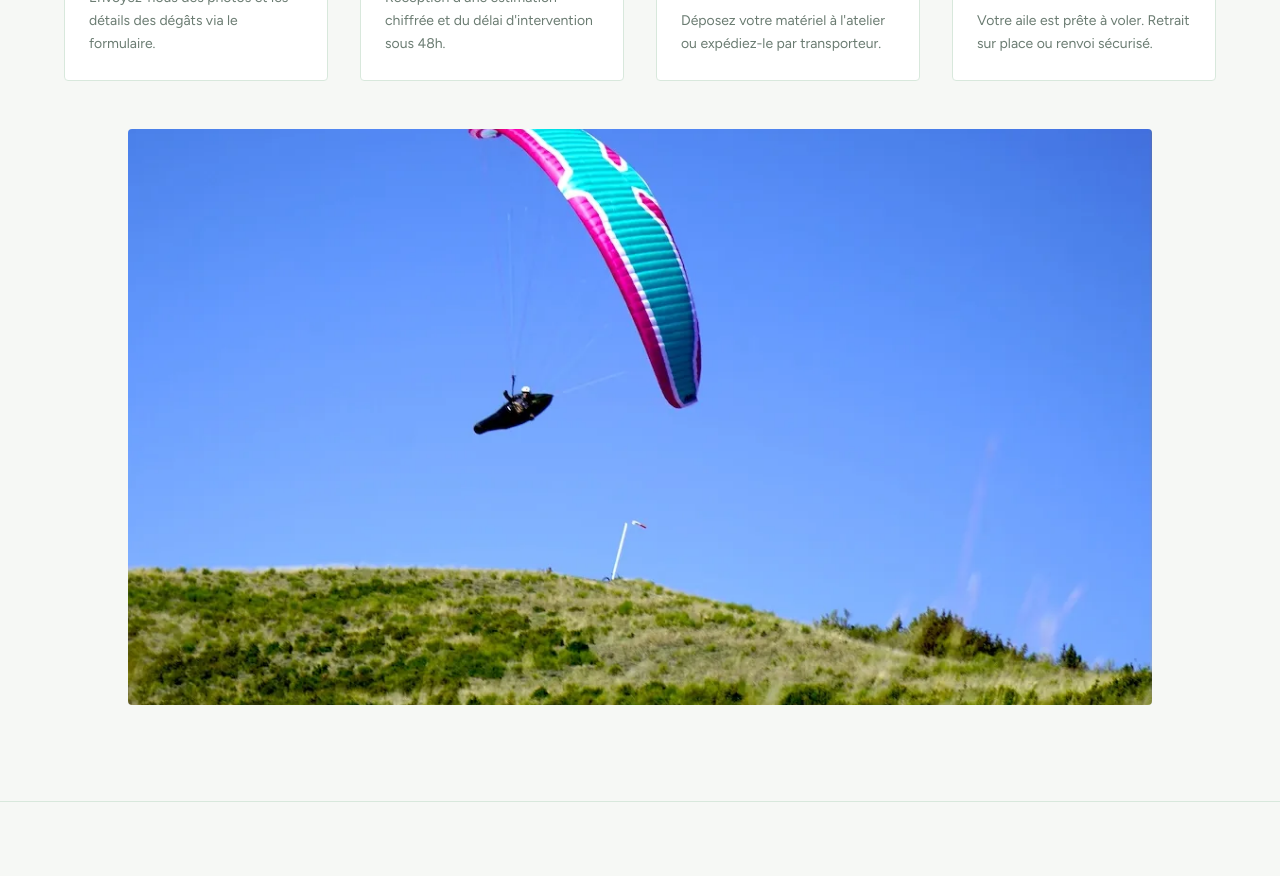
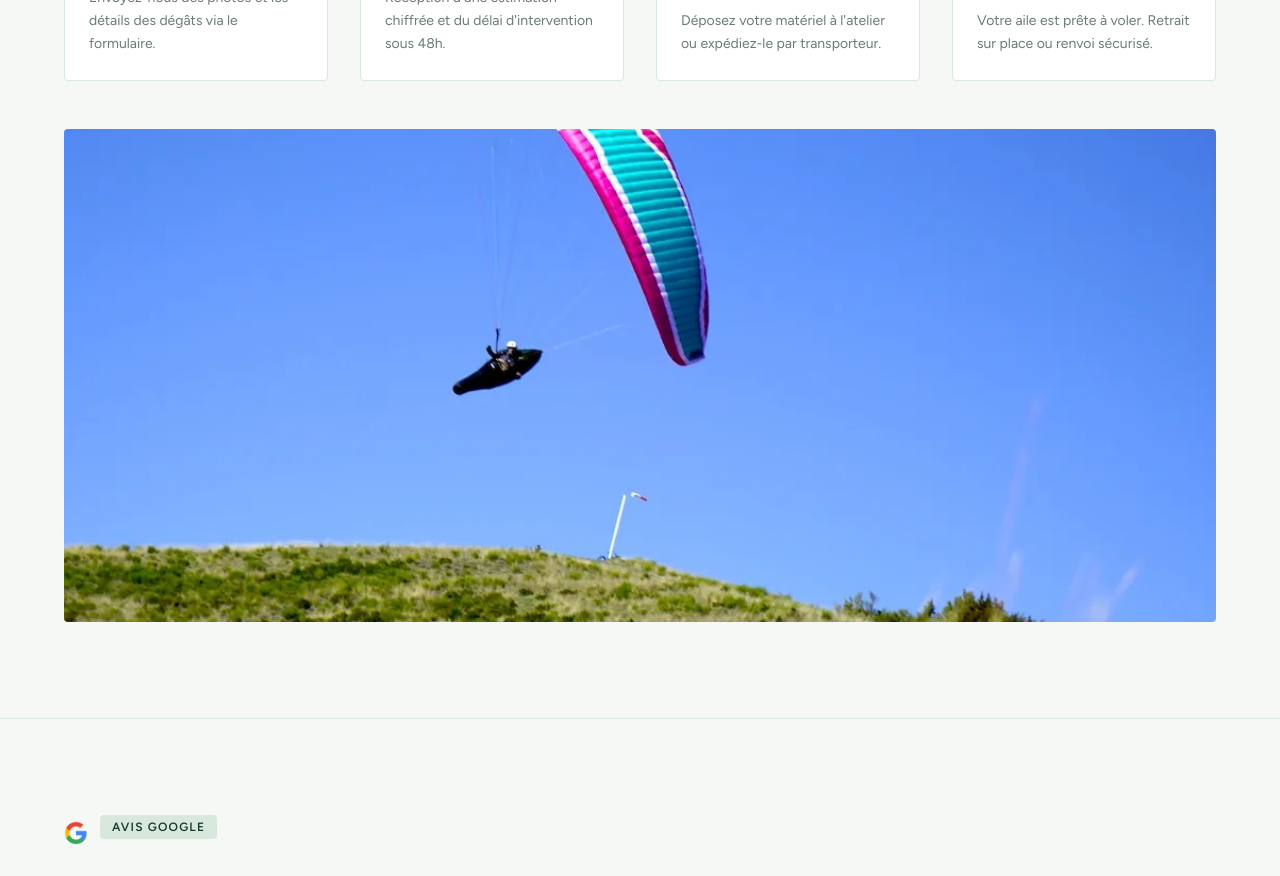
Before and after one commit to clementsbt/Parapente-rescue, a Next.js app: page / in a window 1280 px wide. Shown: the part 1920-2796 px from the top of the page. Built offline with nearby package versions, Linux system fonts and the light colour scheme.

Commit message:
Image Falcon plus panoramique

```diff
--- a/src/app/page.tsx
+++ b/src/app/page.tsx
@@ -200,8 +200,8 @@ export default function Home() {
             <img
               src="/images/Falcon.jpg.webp"
               alt="FalconLW réparée"
-              className="mx-auto rounded-sm w-full max-w-5xl h-auto"
-              style={{ aspectRatio: '16/9', objectFit: 'cover' }}
+              className="mx-auto rounded-sm w-full max-w-6xl h-auto"
+              style={{ aspectRatio: '21/9', objectFit: 'cover' }}
             />
           </div>
         </div>
```
